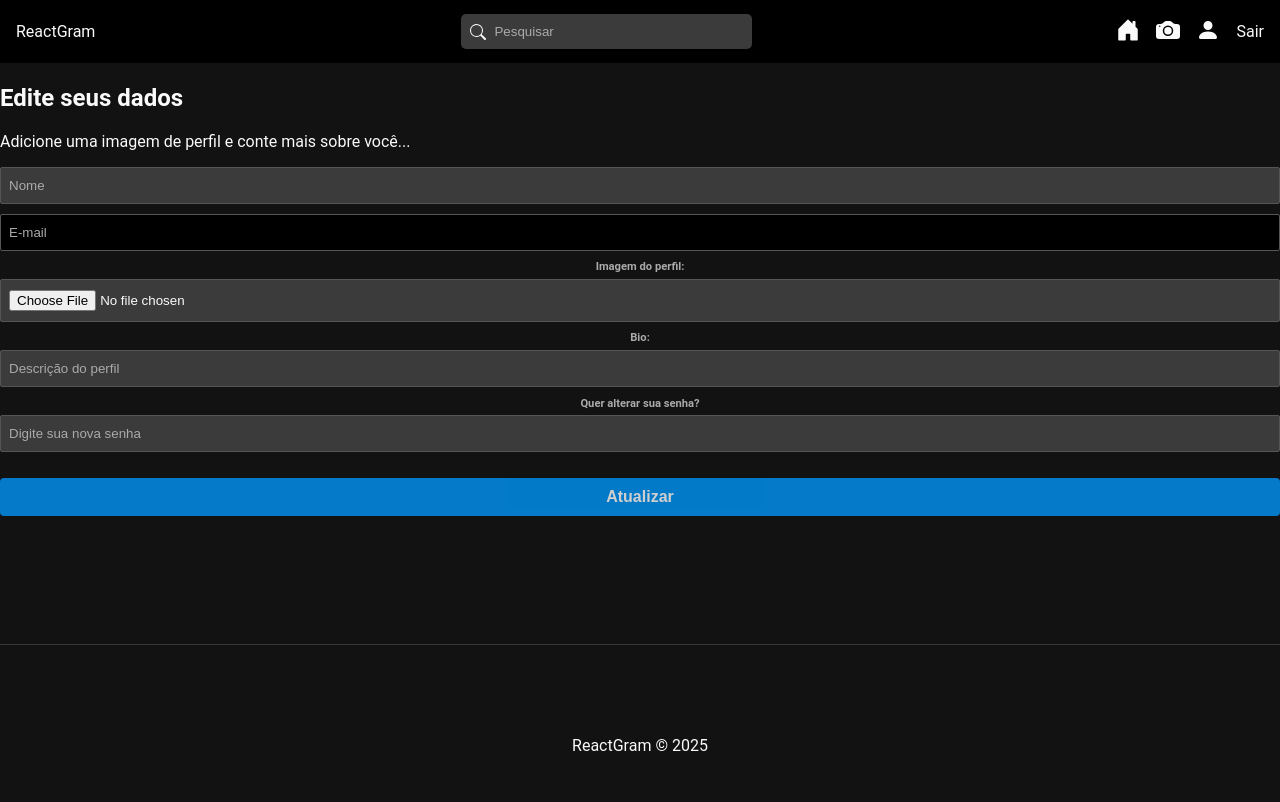
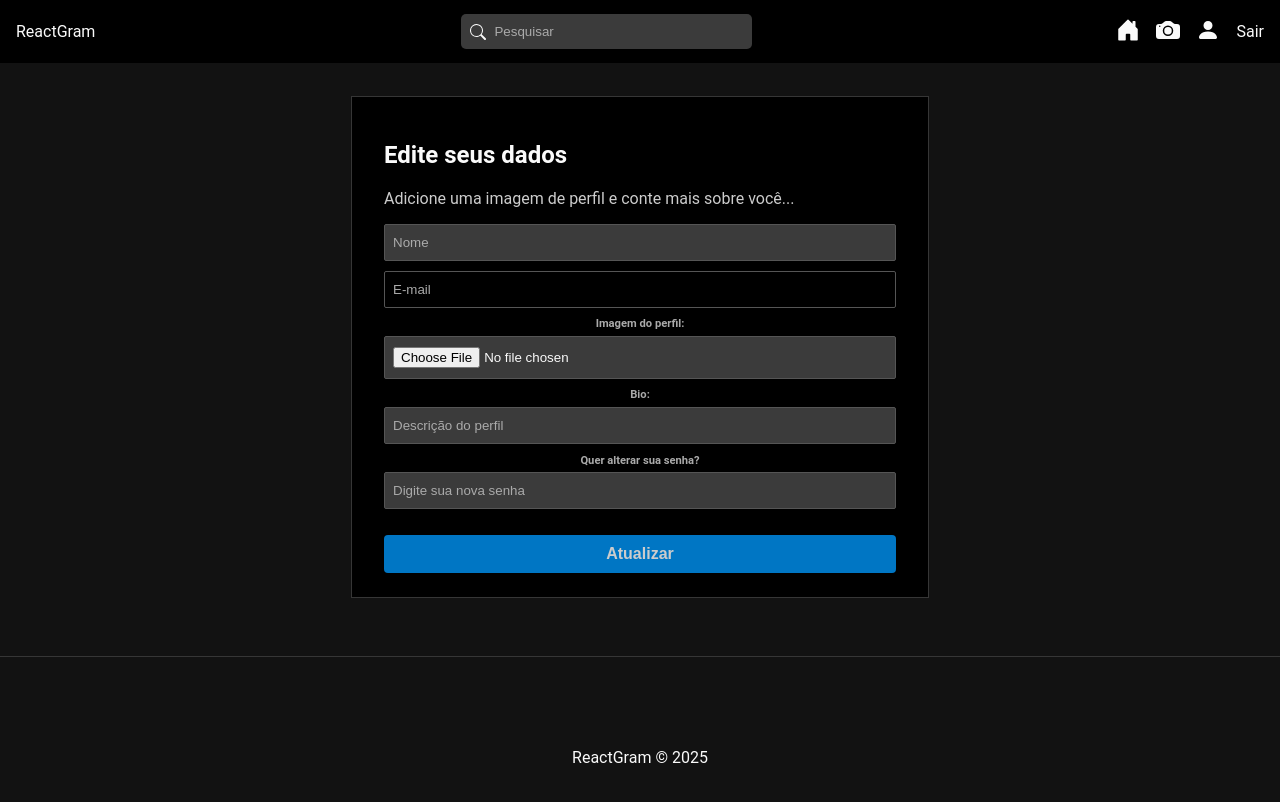
Before and after one commit to Vinicius-b-oliveira/ReactGram_frontend, a React (Vite) app: page /profile in a window 1280 px wide. Shown: the top 802 px of the page. Built offline with nearby package versions, Linux system fonts and the light colour scheme; sample sign-in values are in the browser's storage.

Commit message:
Estilos da página de edição do perfil

```diff
--- a/src/pages/EditProfile/EditProfile.scss
+++ b/src/pages/EditProfile/EditProfile.scss
@@ -0,0 +1,20 @@
+@use "../../scss/global_variables" as *;
+
+#edit_profile {
+    border: 1px solid #363636;
+    background-color: $surface-color;
+    padding: 1.5em 2em;
+    max-width: 40%;
+    margin: 2em auto;
+
+    .subtitle {
+        color: #ccc;
+    }
+
+    .profile-image {
+        width: 150px;
+        height: 150px;
+        border-radius: 50%;
+        margin-bottom: 1em;
+    }
+}
```
